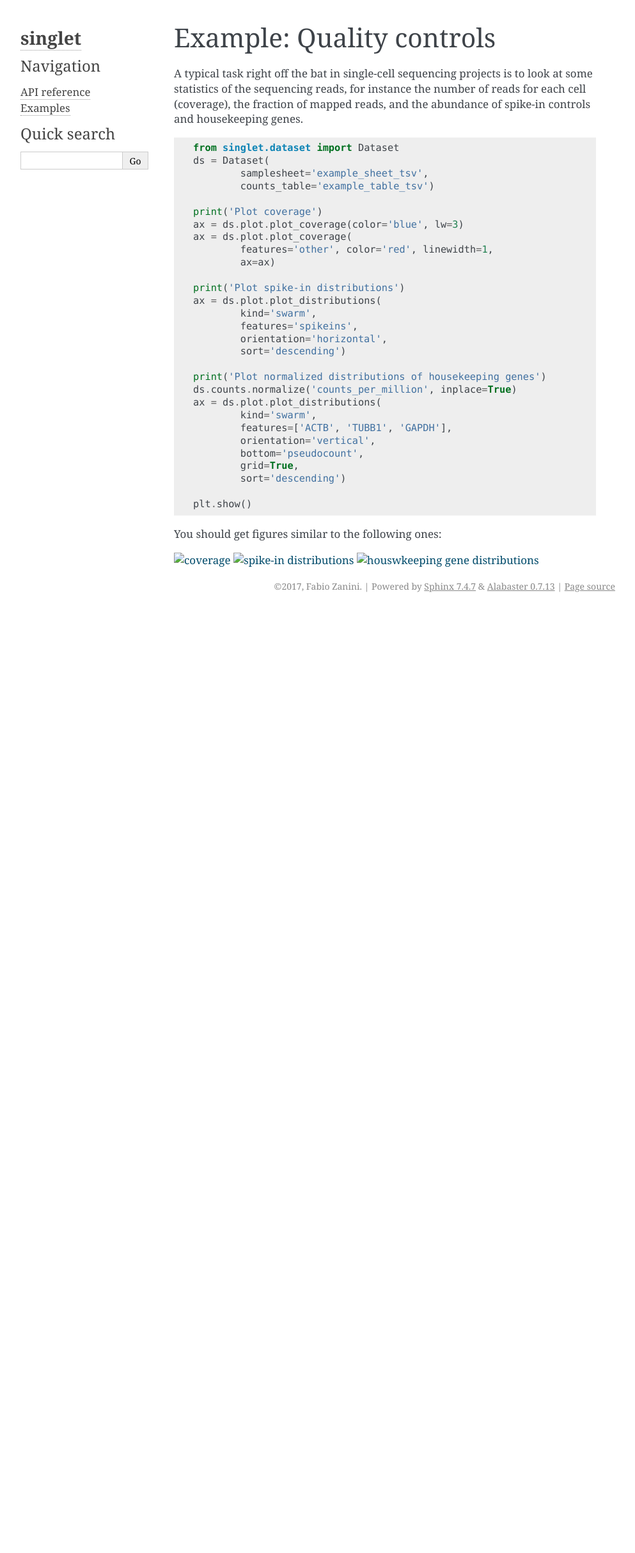
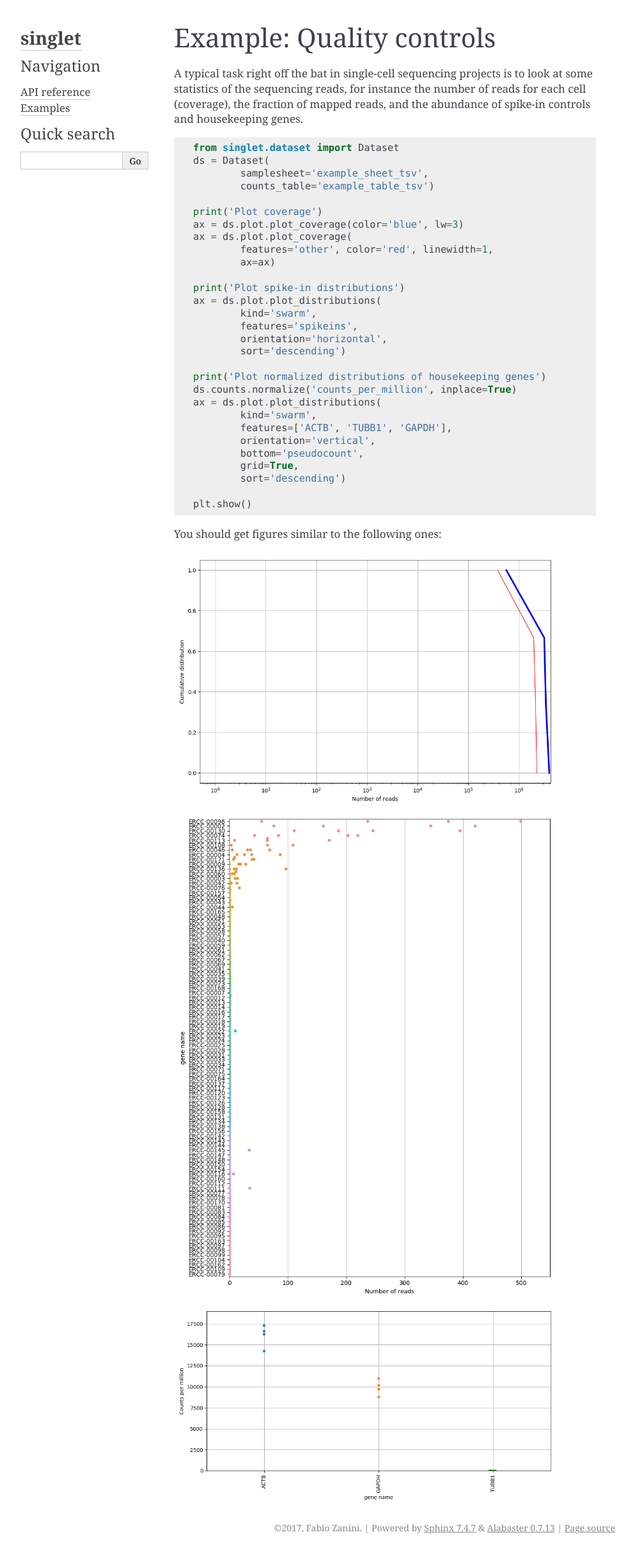
Before and after one commit to iosonofabio/singlet, a Sphinx documentation site: the page built from docs/examples/quality_control.rst, in a window 1280 px wide. Shown: the whole page at 64% size, without its empty margins (148-1141 px from the left). Built offline with Sphinx 7.4.7, drawn with Linux system fonts in a browser that asks for light colours; before the commit the page ends 956 px from its top, so only the background shows below that.

Commit message:
Links to figs in first example

```diff
--- a/docs/examples.rst
+++ b/docs/examples.rst
@@ -1,3 +1,3 @@
 Examples
 ========
-- Quality control: :doc:`examples/quality_control`
+- :doc:`examples/quality_control`
--- a/docs/examples/quality_control.rst
+++ b/docs/examples/quality_control.rst
@@ -36,14 +36,14 @@ A typical task right off the bat in single-cell sequencing projects is to look a
 
 You should get figures similar to the following ones:
 
-.. image:: _static/example_qc_coverage.png
+.. image:: ../_static/example_qc_coverage.png
    :width: 600
    :alt: coverage
 
-.. image:: _static/example_qc_spikeins.png
+.. image:: ../_static/example_qc_spikeins.png
    :width: 600
    :alt: spike-in distributions
 
-.. image:: _static/example_qc_housekeeping.png
+.. image:: ../_static/example_qc_housekeeping.png
    :width: 600
    :alt: houswkeeping gene distributions
```
